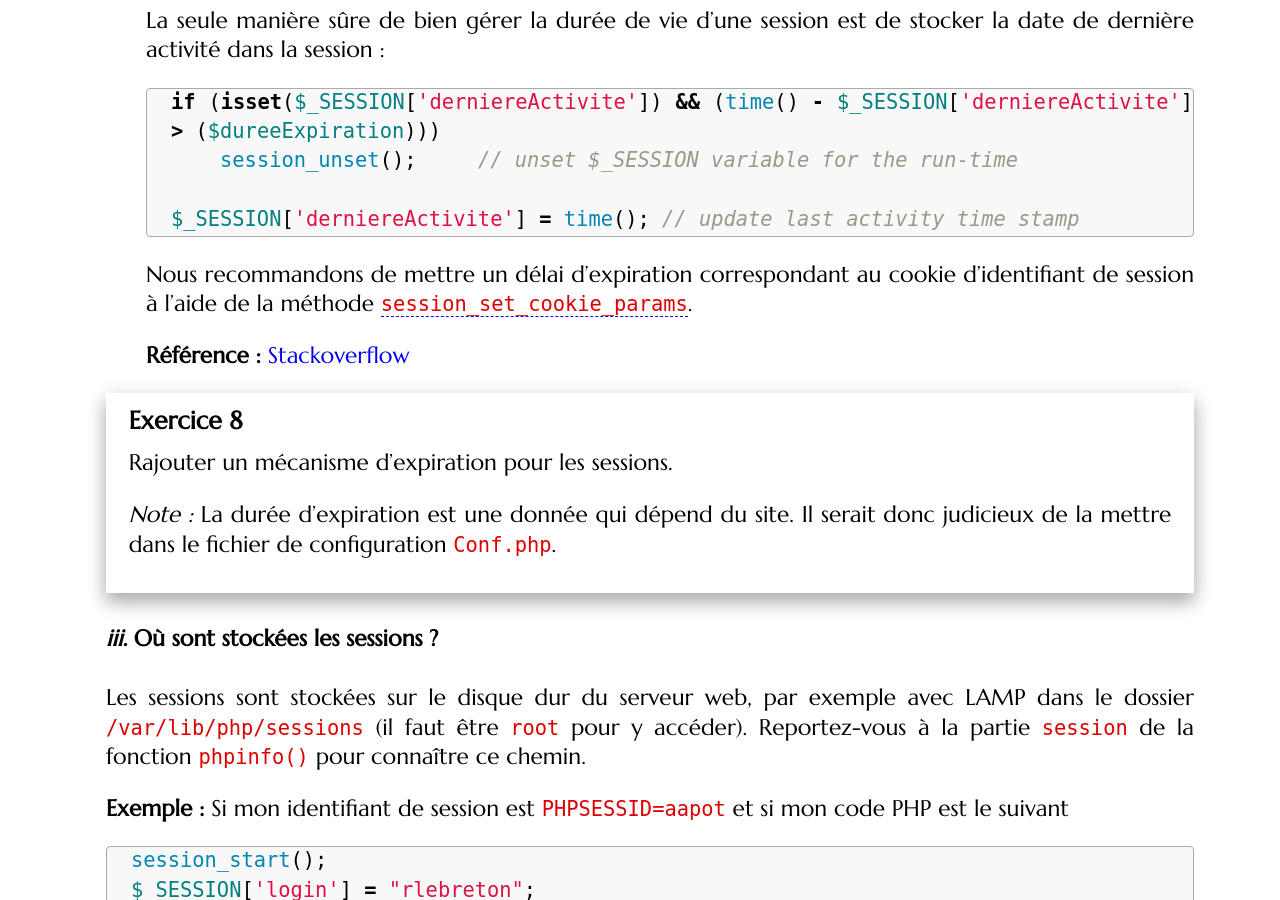
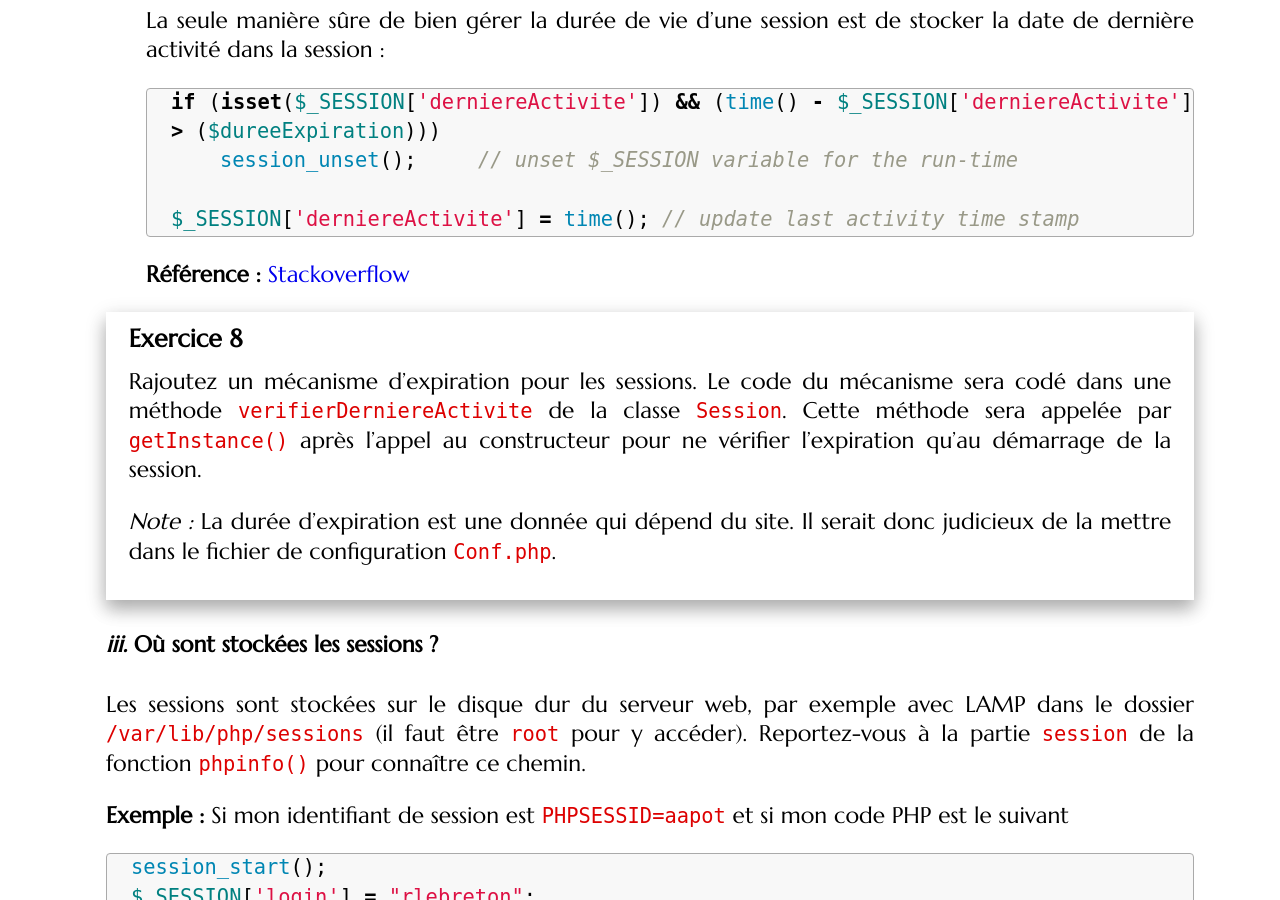
Before and after one commit to romainlebreton/R3.01-DeveloppementWeb, a Jekyll site: the page built from tutorials/tutorial7.md, in a window 1280 px wide and 900 px high, scrolled down 24045 px. Built offline with Jekyll 4.4.1, drawn with Linux system fonts in a browser that asks for light colours; some web fonts are replaced.

Commit message:
Màj expiration session

````diff
--- a/tutorials/tutorial7.md
+++ b/tutorials/tutorial7.md
@@ -967,9 +967,9 @@ aux données qui lui sont associées.
     }
     ``` -->
 
-	Nous recommandons de mettre un délai d'expiration correspondant au cookie
+	<!-- Nous recommandons de mettre un délai d'expiration correspondant au cookie
     d'identifiant de session à l'aide de la méthode
-    [`session_set_cookie_params`](https://www.php.net/manual/fr/function.session-set-cookie-params.php).
+    [`session_set_cookie_params`](https://www.php.net/manual/fr/function.session-set-cookie-params.php). -->
 
     **Référence :** [Stackoverflow](http://stackoverflow.com/questions/520237/how-do-i-expire-a-php-session-after-30-minutes)
 
@@ -984,7 +984,8 @@ cf http://defeo.lu/aws/lessons/session-fixation
 
 <div class="exercise">
 
-Rajouter un mécanisme d'expiration pour les sessions.
+Rajoutez un mécanisme d'expiration pour les sessions. Le code du mécanisme sera
+codé dans une méthode `verifierDerniereActivite` de la classe `Session`. Cette méthode sera appelée par `getInstance()` après l'appel au constructeur pour ne vérifier l'expiration qu'au démarrage de la session.
 
 *Note :* La durée d'expiration est une donnée qui dépend du site. Il serait donc
 judicieux de la mettre dans le fichier de configuration `Conf.php`.
````
